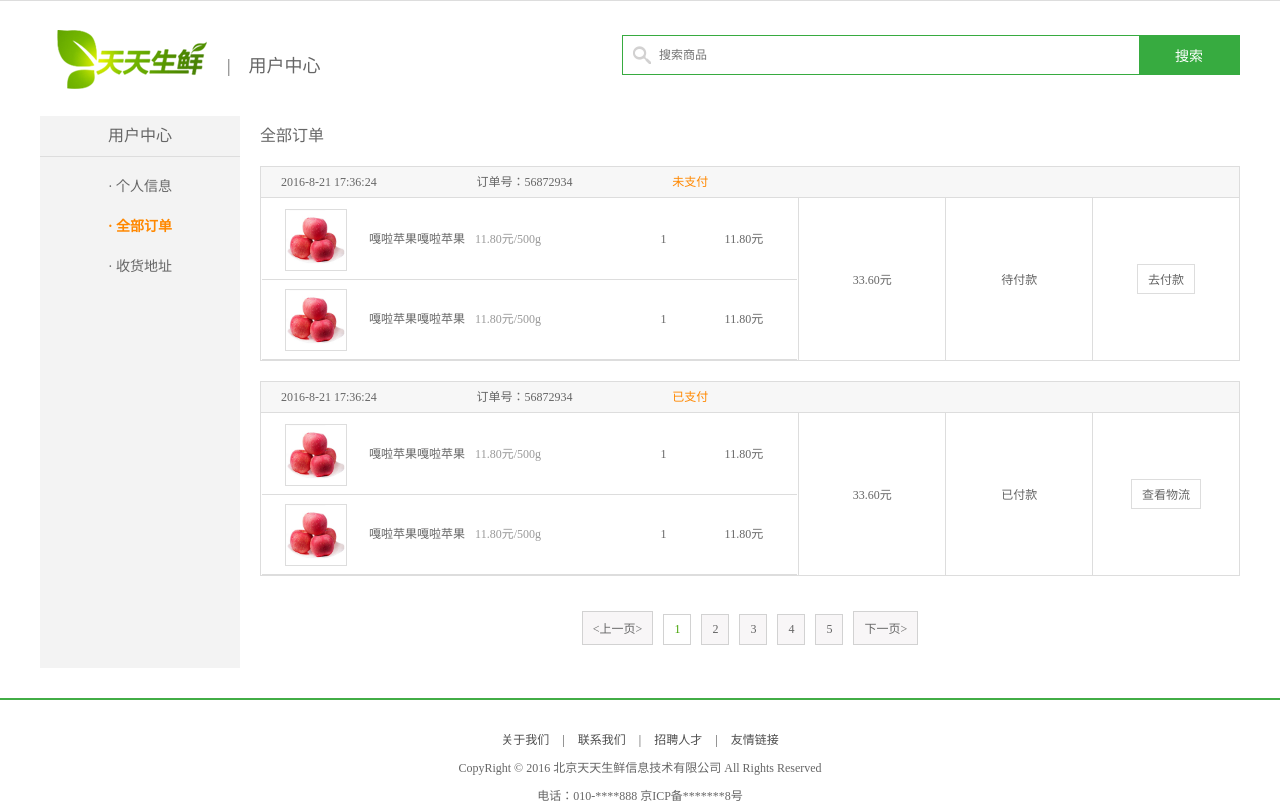
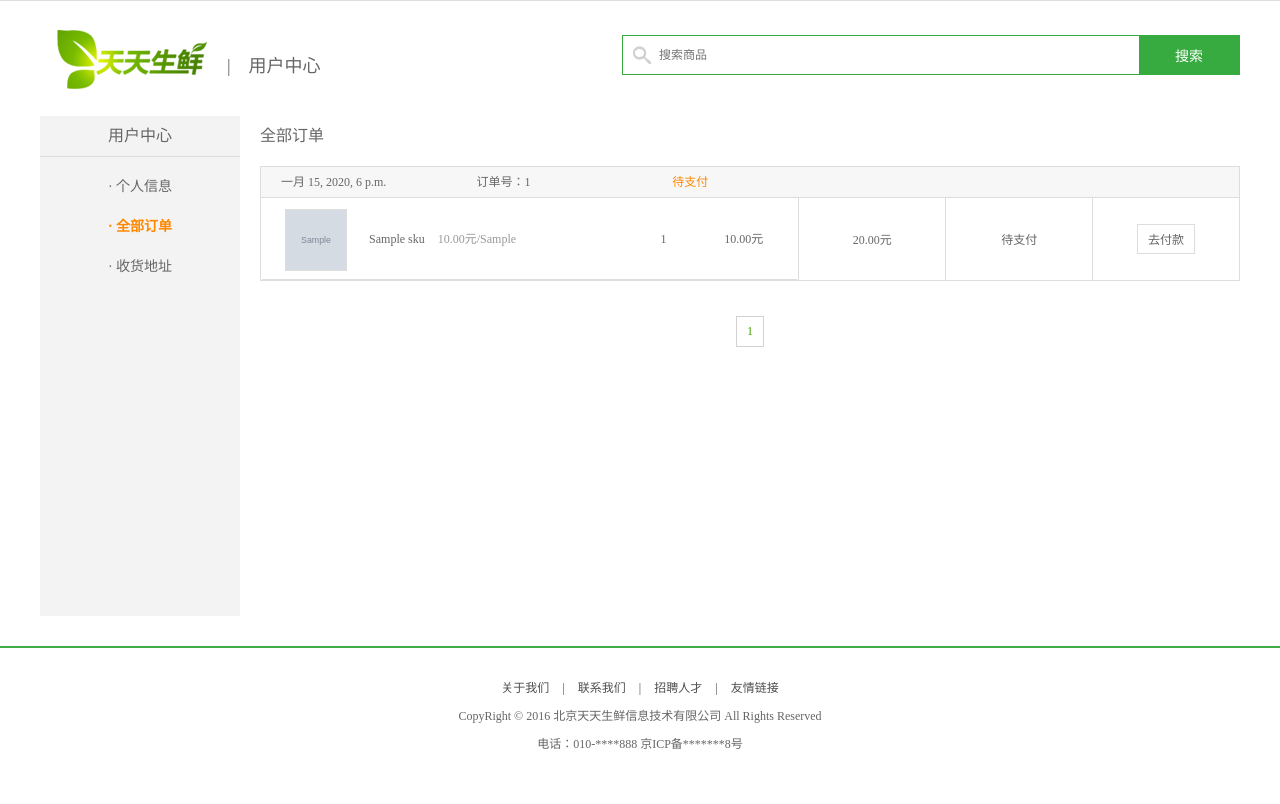
Before and after one commit to Lingshuirong/dailyfresh, a Django app: page /users/order/1 in a window 1280 px wide. Shown: the part 29-833 px from the top of the page. After the commit the page ends 778 px from the top, so only its background shows below. Run offline with Django 3.2, Linux system fonts and the light colour scheme; a user stored in the database is signed in; tables that the repository leaves empty hold one stand-in row (values such as "Sample post"); grey boxes marked "Sample" are stand-in pictures; data that the repository does not hold is empty; parts of the project's set-up code (start-up, migrations or seed data) failed here and were passed over.

Commit message:
项目完成

```diff
--- a/apps/orders/urls.py
+++ b/apps/orders/urls.py
@@ -7,5 +7,6 @@ from apps.orders import views
 urlpatterns = [
     url(r'^place$', views.PlaceOrderView.as_view(), name='place'),
     url(r'^commit$', views.CommitOrderView.as_view(), name='commit'),
-
+    url(r'^pay$', views.OrderPayView.as_view(), name='pay'),
+    url(r'^check$', views.CheckPayView.as_view(), name='check'),
 ]
--- a/templates/user_center_order.html
+++ b/templates/user_center_order.html
@@ -59,73 +59,59 @@
 		</div>
 		<div class="right_content clearfix">
 				<h3 class="common_title2">全部订单</h3>
-				<ul class="order_list_th w978 clearfix">
-					<li class="col01">2016-8-21 17:36:24</li>
-					<li class="col02">订单号：56872934</li>
-					<li class="col02 stress">未支付</li>
+
+            {% for order in page.object_list %}
+                <ul class="order_list_th w978 clearfix">
+					<li class="col01">{{ order.create_time }}</li>
+					<li class="col02">订单号：{{ order.order_id }}</li>
+					<li class="col02 stress">{{ order.order_desc }}</li>
 				</ul>
-
-				<table class="order_list_table w980">
+                <table class="order_list_table w980">
 					<tbody>
 						<tr>
 							<td width="55%">
+                                {% for sku in order.skus %}
+
+
+
 								<ul class="order_goods_list clearfix">
-									<li class="col01"><img src="../static/images/goods02.jpg"></li>
-									<li class="col02">嘎啦苹果嘎啦苹果<em>11.80元/500g</em></li>
-									<li class="col03">1</li>
-									<li class="col04">11.80元</li>
+									<li class="col01"><img src="{{ sku.sku.default_image.url }}"></li>
+									<li class="col02">{{ sku.sku.name }}
+                                        <em>{{ sku.sku.price }}元/{{ sku.sku.unit }}</em></li>
+									<li class="col03">{{ sku.count }}</li>
+									<li class="col04">{{ sku.sku_amount }}元</li>
 								</ul>
-								<ul class="order_goods_list clearfix">
-									<li class="col01"><img src="../static/images/goods02.jpg"></li>
-									<li class="col02">嘎啦苹果嘎啦苹果<em>11.80元/500g</em></li>
-									<li class="col03">1</li>
-									<li class="col04">11.80元</li>
-								</ul>
+                                {% endfor %}
+
 							</td>
-							<td width="15%">33.60元</td>
-							<td width="15%">待付款</td>
-							<td width="15%"><a href="#" class="oper_btn">去付款</a></td>
+							<td width="15%">{{ order.total_pay }}元</td>
+							<td width="15%">{{ order.order_desc }}</td>
+							<td width="15%">
+                                <a href="#" class="oper_btn"
+                                   status="{{ order.status }}"
+                                order_id="{{ order.order_id }}">去付款</a></td>
 						</tr>
 					</tbody>
 				</table>
 
-				<ul class="order_list_th w978 clearfix">
-					<li class="col01">2016-8-21 17:36:24</li>
-					<li class="col02">订单号：56872934</li>
-					<li class="col02 stress">已支付</li>
-				</ul>
-				<table class="order_list_table w980">
-					<tbody>
-						<tr>
-							<td width="55%">
-								<ul class="order_goods_list clearfix">
-									<li class="col01"><img src="../static/images/goods02.jpg"></li>
-									<li class="col02">嘎啦苹果嘎啦苹果<em>11.80元/500g</em></li>
-									<li class="col03">1</li>
-									<li class="col04">11.80元</li>
-								</ul>
-								<ul class="order_goods_list clearfix">
-									<li class="col01"><img src="../static/images/goods02.jpg"></li>
-									<li class="col02">嘎啦苹果嘎啦苹果<em>11.80元/500g</em></li>
-									<li class="col03">1</li>
-									<li class="col04">11.80元</li>
-								</ul>
-							</td>
-							<td width="15%">33.60元</td>
-							<td width="15%">已付款</td>
-							<td width="15%"><a href="#" class="oper_btn">查看物流</a></td>
-						</tr>
-					</tbody>
-				</table>
+            {% endfor %}
 
 				<div class="pagenation">
-					<a href="#"><上一页></上一页></a>
-					<a href="#" class="active">1</a>
-					<a href="#">2</a>
-					<a href="#">3</a>
-					<a href="#">4</a>
-					<a href="#">5</a>
-					<a href="#">下一页></a>
+                    {% if page.has_previous %}
+                        <a href="{% url 'users:order' page.previous_page_number %}">上一页</a>
+                    {% endif %}
+
+                    {% for index in page_list %}
+                        {% if index == page.number %}
+                            <a href="{% url 'users:order' index %}" class="active">{{ index }}</a>
+                        {% endif %}
+                    {% endfor %}
+
+                    {% if page.has_next %}
+                        <a href="{% url 'users:order' page.next_page_number %}">下一页></a>
+                    {% endif %}
+
+
 				</div>
 		</div>
 	</div>
@@ -146,5 +132,53 @@
 		<p>电话：010-****888    京ICP备*******8号</p>
 	</div>
 
+    {% load staticfiles %}
+    {% csrf_token %}
+    <script src="{% static 'js/jquery-1.12.4.min.js' %}"></script>
+    <script>
+
+        //获取订单状态，再刷新订单操作按钮显示的文本
+        var status = $('.oper_btn').attr('status');
+        if (status ==1) {
+            $('.oper_btn').text('去付款');
+        } else if (status == 4) {
+            $('.oper_btn').text('去评论');
+        } else if (status ==5) {
+            $('.oper_btn').text('已完成');
+        }
+
+        // 点击去付款
+        $('.oper_btn').click(function () {
+            var order_id = $(this).attr('order_id');
+            var status = $(this).attr('status');
+            var csrf = $('input[name="csrfmiddlewaretoken"]').val();
+
+            if (status == 1) {
+                var params = {
+                    'order_id': order_id,
+                    'csrfmiddlewaretoken': csrf,
+                };
+
+                // 发起post请求
+                $.post('/orders/pay', params, function (result) {
+                    //新打开一个窗口
+
+                    window.open(result.pay_url);
+
+                    // 查询支付结果
+                    $.post('/orders/check', params, function (result) {
+                        if (result.code == 0) {
+                            window.location.reload()
+                        } else {
+                            alert(result.message)
+                        }
+                    });
+                });
+            }
+        });
+
+    </script>
+
+
 </body>
 </html>
```
Also changed, not shown: apps/orders/views.py (+115 -0 lines), dailyfresh/settings.py (+5 -2 lines), uwsgi.ini (added, +21 -0 lines), 4 other files.
